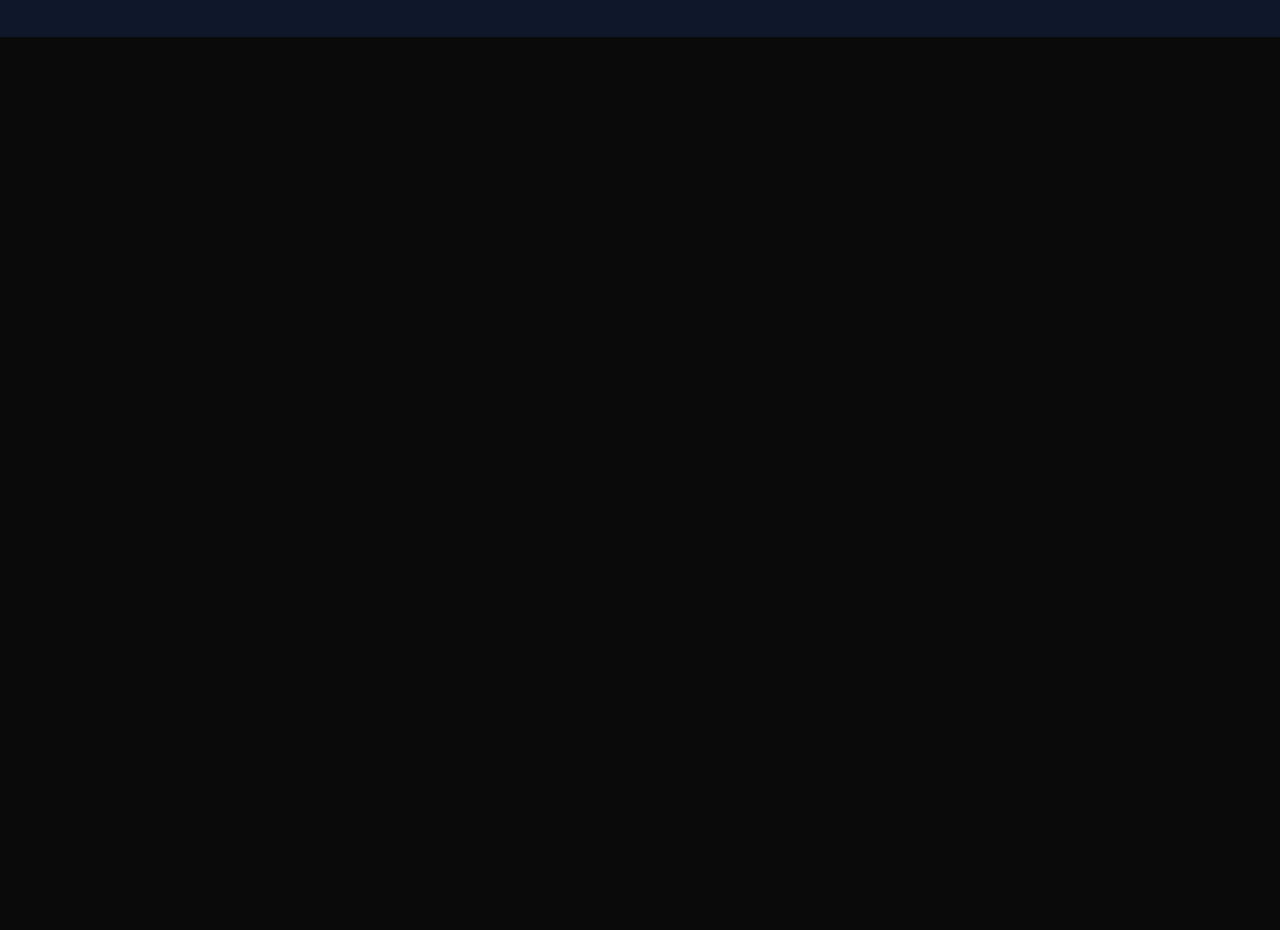
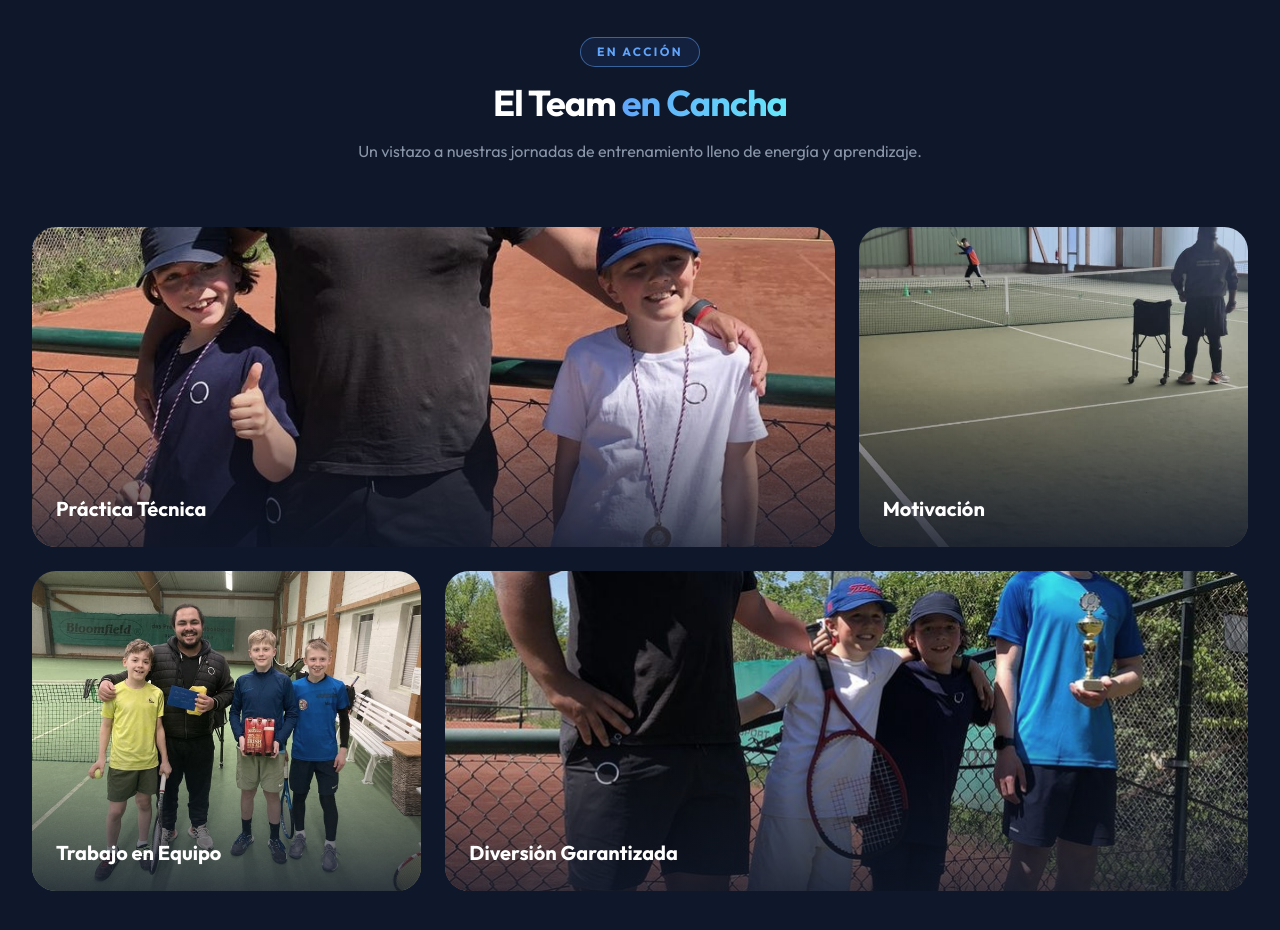
Before and after one commit to Nico-lab-cl/coach-quiroz, a Next.js app: page /programas/juniors in a window 1280 px wide. Shown: the part 1340-2270 px from the top of the page. Before the commit the page ends 1377 px from the top, so only its background shows below. Built offline with nearby package versions, Linux system fonts and the light colour scheme.

Commit message:
Add dynamic image gallery to Juniors program page

```diff
--- a/app/programas/juniors/page.jsx
+++ b/app/programas/juniors/page.jsx
@@ -99,6 +99,50 @@ export default function JuniorCoaching() {
                     </div>
                 </div>
             </section>
+
+            {/* Visual Gallery Section */}
+            <section className="py-20 relative overflow-hidden">
+                <div className="max-w-7xl mx-auto px-4 sm:px-6 lg:px-8">
+                    <div className="text-center mb-16">
+                        <span className="inline-block border border-blue-400/50 bg-blue-500/10 text-blue-400 text-xs font-bold tracking-[0.2em] uppercase px-4 py-1.5 rounded-full mb-4">
+                            En Acción
+                        </span>
+                        <h2 className="text-4xl font-black mb-4 tracking-tight">El Team <span className="text-transparent bg-clip-text bg-gradient-to-r from-blue-400 to-cyan-300">en Cancha</span></h2>
+                        <p className="text-blue-100/60 max-w-2xl mx-auto">Un vistazo a nuestras jornadas de entrenamiento lleno de energía y aprendizaje.</p>
+                    </div>
+
+                    <div className="grid grid-cols-1 md:grid-cols-2 lg:grid-cols-3 gap-6">
+                        <div className="rounded-3xl overflow-hidden group relative h-80 lg:col-span-2">
+                            <img src="/images/training-kids.jpg" alt="Entrenamiento de niños" className="w-full h-full object-cover group-hover:scale-105 transition-transform duration-700 grayscale-[30%] group-hover:grayscale-0" />
+                            <div className="absolute inset-0 bg-gradient-to-t from-[#0f172a] via-transparent to-transparent opacity-80"></div>
+                            <div className="absolute bottom-6 left-6">
+                                <h3 className="text-xl font-bold text-white">Práctica Técnica</h3>
+                            </div>
+                        </div>
+                        <div className="rounded-3xl overflow-hidden group relative h-80">
+                            <img src="/images/gallery-10.jpg" alt="Tenis Juniors" className="w-full h-full object-cover group-hover:scale-105 transition-transform duration-700 grayscale-[30%] group-hover:grayscale-0" />
+                            <div className="absolute inset-0 bg-gradient-to-t from-[#0f172a] via-transparent to-transparent opacity-80"></div>
+                            <div className="absolute bottom-6 left-6">
+                                <h3 className="text-xl font-bold text-white">Motivación</h3>
+                            </div>
+                        </div>
+                        <div className="rounded-3xl overflow-hidden group relative h-80">
+                            <img src="/images/pack-juniors.jpg" alt="Junior Team" className="w-full h-full object-cover group-hover:scale-105 transition-transform duration-700 grayscale-[30%] group-hover:grayscale-0" />
+                            <div className="absolute inset-0 bg-gradient-to-t from-[#0f172a] via-transparent to-transparent opacity-80"></div>
+                            <div className="absolute bottom-6 left-6">
+                                <h3 className="text-xl font-bold text-white">Trabajo en Equipo</h3>
+                            </div>
+                        </div>
+                        <div className="rounded-3xl overflow-hidden group relative h-80 lg:col-span-2">
+                            <img src="/images/gallery-02.jpg" alt="Juego en cancha" className="w-full h-full object-cover group-hover:scale-105 transition-transform duration-700 object-center grayscale-[30%] group-hover:grayscale-0" />
+                            <div className="absolute inset-0 bg-gradient-to-t from-[#0f172a] via-transparent to-transparent opacity-80"></div>
+                            <div className="absolute bottom-6 left-6">
+                                <h3 className="text-xl font-bold text-white">Diversión Garantizada</h3>
+                            </div>
+                        </div>
+                    </div>
+                </div>
+            </section>
         </div>
     );
 }
```
